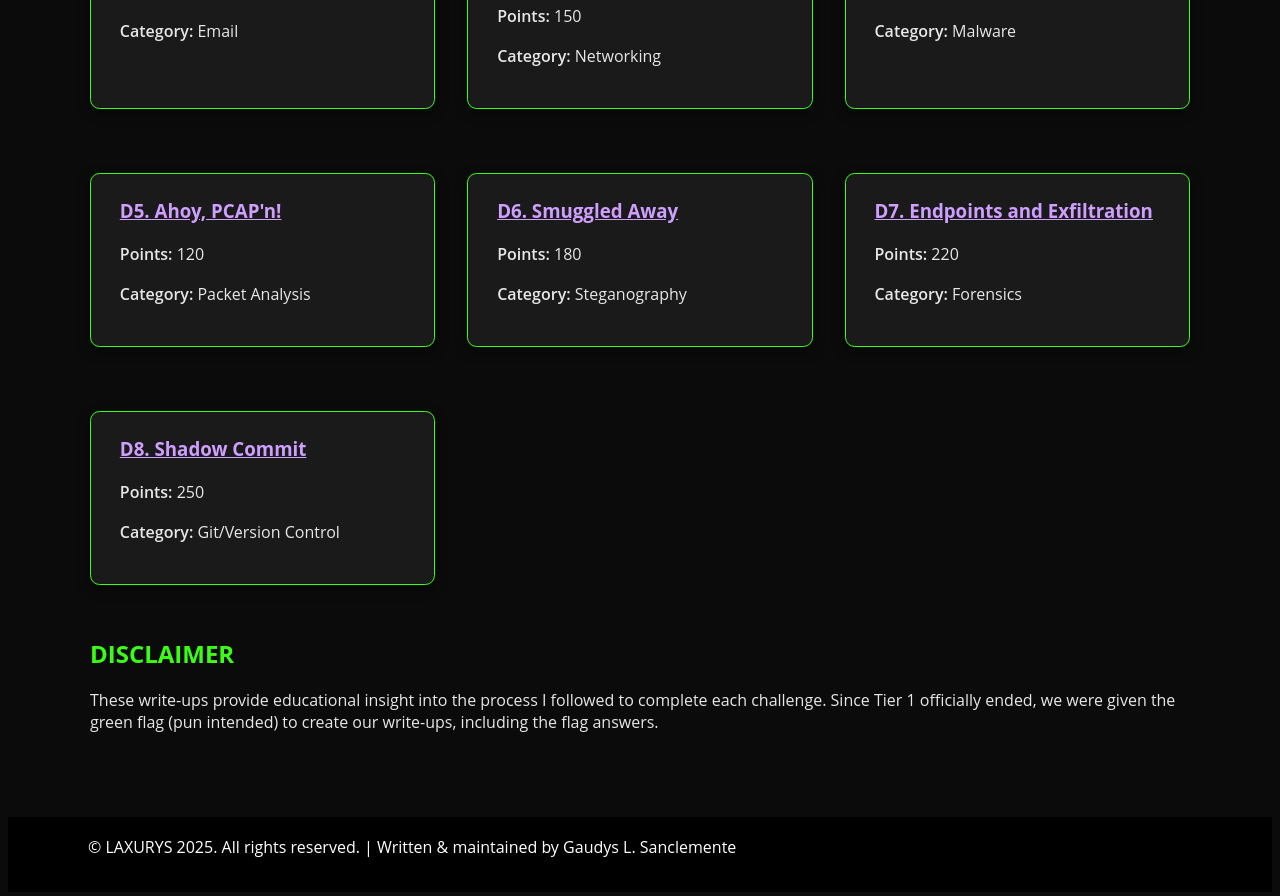
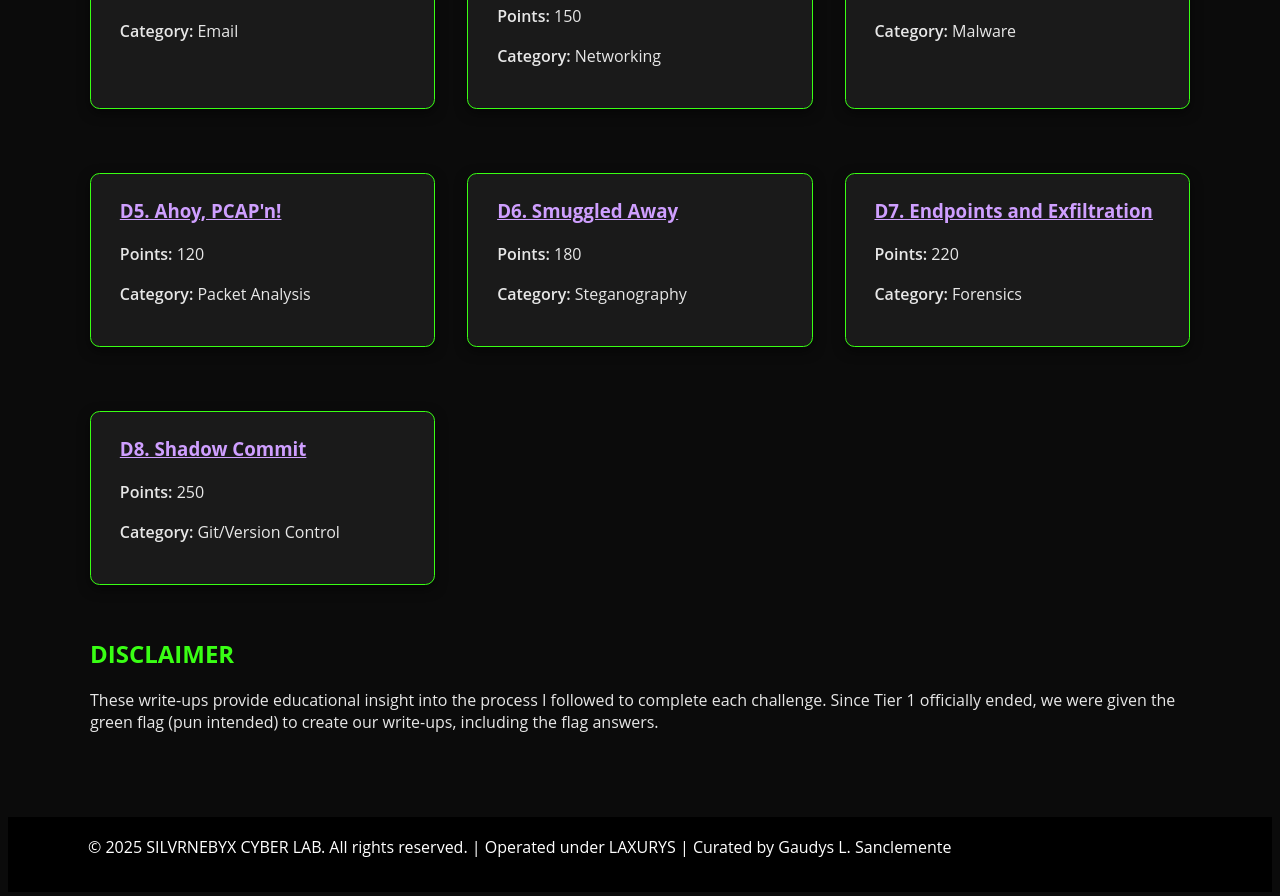
Before and after one commit to glsanclem/2025_wicys_target_ctf, a Jekyll site: the page built from index.md, in a window 1280 px wide and 900 px high, scrolled down 2093 px. Shown: the top 896 px of the window. Built offline with Jekyll 4.4.1, drawn with Linux system fonts in a browser that asks for light colours.

Commit message:
Update footer copyright information

```diff
--- a/_layouts/default.html
+++ b/_layouts/default.html
@@ -25,7 +25,7 @@
 
   <!-- Footer -->
   <footer>
-    <Copyright p>&copy; LAXURYS 2025. All rights reserved. | Written & maintained by Gaudys L. Sanclemente </p>
+    <Copyright p>&copy; 2025 SILVRNEBYX CYBER LAB. All rights reserved. | Operated under LAXURYS | Curated by Gaudys L. Sanclemente </p>
   </footer>
 </body>
 </html>
```
